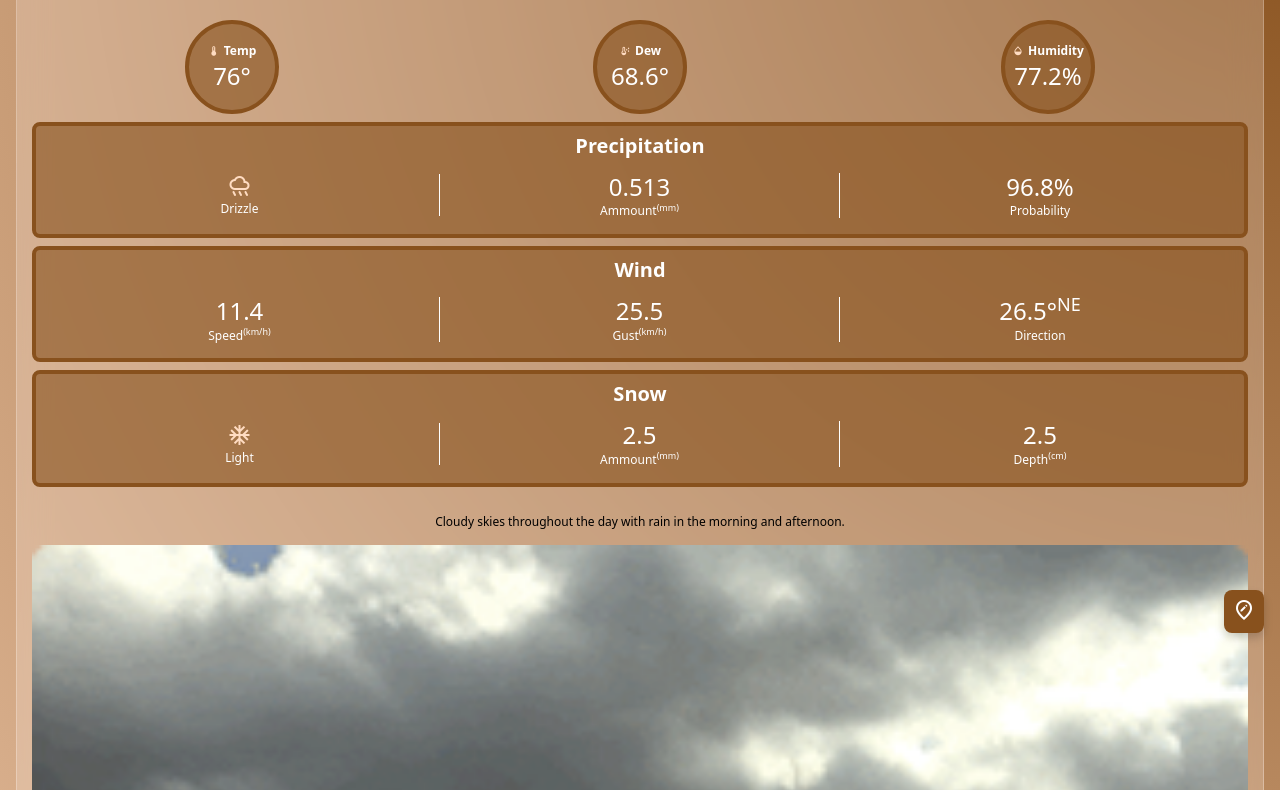
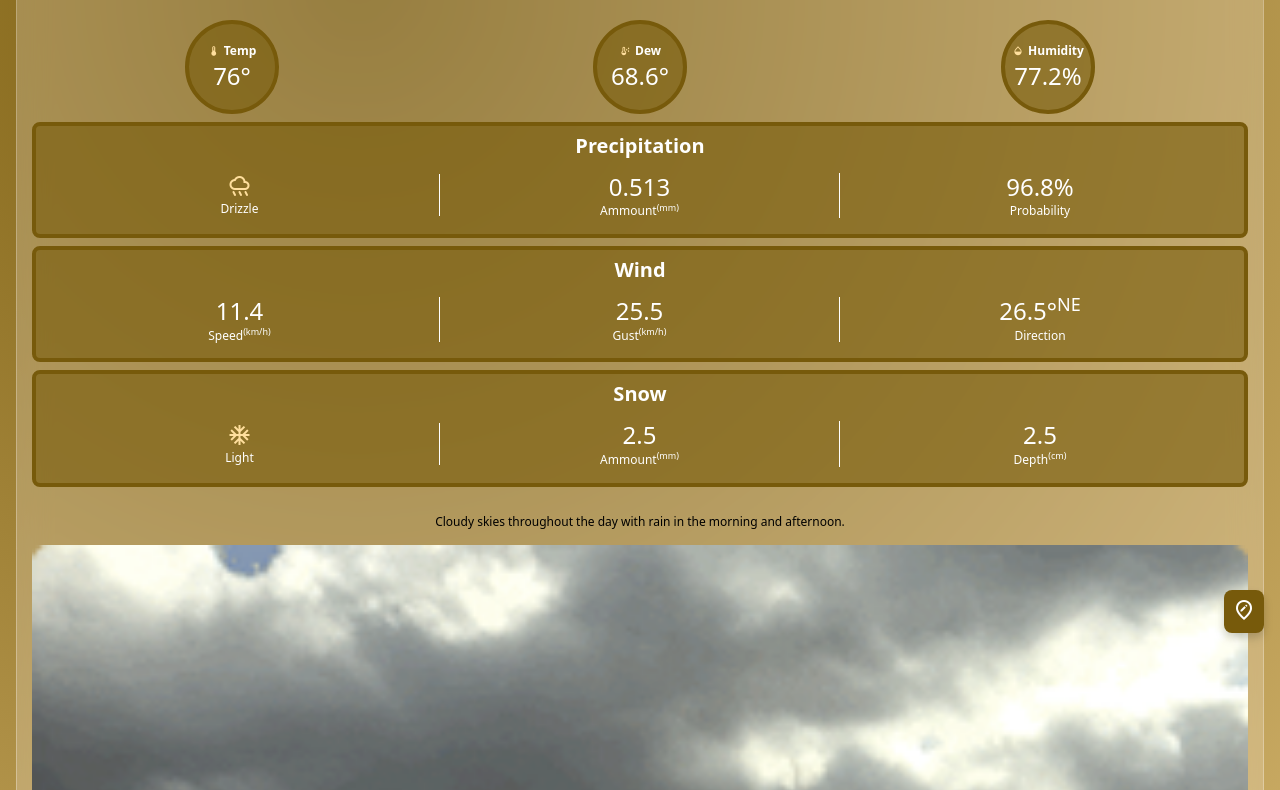
Before and after one commit to yvez404notfound/weather-app, a website built with webpack: page src/index.html in a window 1280 px wide. Shown: the part 151-941 px from the top of the page. Built offline with nearby package versions, Linux system fonts and the light colour scheme; no server answers; a web font is replaced by a local one.

Commit message:
feat: Dynamic color theme change base on current weather condition

```diff
--- a/src/assets/styles/clear-dark.css
+++ /dev/null
@@ -1,51 +0,0 @@
-.clear-dark {
-	--primary: 255 183 123;
-	--surface-tint: 255 183 123;
-	--on-primary: 77 39 0;
-	--primary-container: 108 58 5;
-	--on-primary-container: 255 220 194;
-	--secondary: 227 192 166;
-	--on-secondary: 65 44 25;
-	--secondary-container: 90 66 46;
-	--on-secondary-container: 255 220 194;
-	--tertiary: 196 203 151;
-	--on-tertiary: 46 51 13;
-	--tertiary-container: 68 74 34;
-	--on-tertiary-container: 224 231 177;
-	--error: 255 180 171;
-	--on-error: 105 0 5;
-	--error-container: 147 0 10;
-	--on-error-container: 255 218 214;
-	--background: 25 18 12;
-	--on-background: 239 224 214;
-	--surface: 25 18 12;
-	--on-surface: 239 224 214;
-	--surface-variant: 81 68 59;
-	--on-surface-variant: 214 195 182;
-	--outline: 158 142 130;
-	--outline-variant: 81 68 59;
-	--shadow: 0 0 0;
-	--scrim: 0 0 0;
-	--inverse-surface: 239 224 214;
-	--inverse-on-surface: 56 47 40;
-	--inverse-primary: 136 81 29;
-	--primary-fixed: 255 220 194;
-	--on-primary-fixed: 46 21 0;
-	--primary-fixed-dim: 255 183 123;
-	--on-primary-fixed-variant: 108 58 5;
-	--secondary-fixed: 255 220 194;
-	--on-secondary-fixed: 42 23 7;
-	--secondary-fixed-dim: 227 192 166;
-	--on-secondary-fixed-variant: 90 66 46;
-	--tertiary-fixed: 224 231 177;
-	--on-tertiary-fixed: 25 30 0;
-	--tertiary-fixed-dim: 196 203 151;
-	--on-tertiary-fixed-variant: 68 74 34;
-	--surface-dim: 25 18 12;
-	--surface-bright: 65 55 49;
-	--surface-container-lowest: 20 13 8;
-	--surface-container-low: 34 26 20;
-	--surface-container: 38 30 24;
-	--surface-container-high: 49 40 34;
-	--surface-container-highest: 60 51 44;
-}
--- a/src/assets/styles/clear-day.css
+++ /dev/null
@@ -1,51 +0,0 @@
-.clear-day {
-	--primary: 136 81 29;
-	--surface-tint: 136 81 29;
-	--on-primary: 255 255 255;
-	--primary-container: 255 220 194;
-	--on-primary-container: 108 58 5;
-	--secondary: 116 89 68;
-	--on-secondary: 255 255 255;
-	--secondary-container: 255 220 194;
-	--on-secondary-container: 90 66 46;
-	--tertiary: 92 98 55;
-	--on-tertiary: 255 255 255;
-	--tertiary-container: 224 231 177;
-	--on-tertiary-container: 68 74 34;
-	--error: 186 26 26;
-	--on-error: 255 255 255;
-	--error-container: 255 218 214;
-	--on-error-container: 147 0 10;
-	--background: 255 248 245;
-	--on-background: 34 26 20;
-	--surface: 255 248 245;
-	--on-surface: 34 26 20;
-	--surface-variant: 243 223 210;
-	--on-surface-variant: 81 68 59;
-	--outline: 132 116 105;
-	--outline-variant: 214 195 182;
-	--shadow: 0 0 0;
-	--scrim: 0 0 0;
-	--inverse-surface: 56 47 40;
-	--inverse-on-surface: 254 238 228;
-	--inverse-primary: 255 183 123;
-	--primary-fixed: 255 220 194;
-	--on-primary-fixed: 46 21 0;
-	--primary-fixed-dim: 255 183 123;
-	--on-primary-fixed-variant: 108 58 5;
-	--secondary-fixed: 255 220 194;
-	--on-secondary-fixed: 42 23 7;
-	--secondary-fixed-dim: 227 192 166;
-	--on-secondary-fixed-variant: 90 66 46;
-	--tertiary-fixed: 224 231 177;
-	--on-tertiary-fixed: 25 30 0;
-	--tertiary-fixed-dim: 196 203 151;
-	--on-tertiary-fixed-variant: 68 74 34;
-	--surface-dim: 231 215 205;
-	--surface-bright: 255 248 245;
-	--surface-container-lowest: 255 255 255;
-	--surface-container-low: 255 241 233;
-	--surface-container: 251 235 225;
-	--surface-container-high: 245 229 219;
-	--surface-container-highest: 239 224 214;
-}
--- /dev/null
+++ b/src/assets/styles/clear.css
@@ -0,0 +1,51 @@
+.clear {
+	--primary: 119 90 11;
+	--surface-tint: 119 90 11;
+	--on-primary: 255 255 255;
+	--primary-container: 255 223 157;
+	--on-primary-container: 91 67 0;
+	--secondary: 107 93 63;
+	--on-secondary: 255 255 255;
+	--secondary-container: 245 224 187;
+	--on-secondary-container: 82 69 42;
+	--tertiary: 74 101 71;
+	--on-tertiary: 255 255 255;
+	--tertiary-container: 204 235 196;
+	--on-tertiary-container: 51 77 49;
+	--error: 186 26 26;
+	--on-error: 255 255 255;
+	--error-container: 255 218 214;
+	--on-error-container: 147 0 10;
+	--background: 255 248 242;
+	--on-background: 31 27 19;
+	--surface: 255 248 242;
+	--on-surface: 31 27 19;
+	--surface-variant: 237 225 207;
+	--on-surface-variant: 77 70 57;
+	--outline: 127 118 103;
+	--outline-variant: 208 197 180;
+	--shadow: 0 0 0;
+	--scrim: 0 0 0;
+	--inverse-surface: 53 48 39;
+	--inverse-on-surface: 249 239 226;
+	--inverse-primary: 233 193 108;
+	--primary-fixed: 255 223 157;
+	--on-primary-fixed: 37 26 0;
+	--primary-fixed-dim: 233 193 108;
+	--on-primary-fixed-variant: 91 67 0;
+	--secondary-fixed: 245 224 187;
+	--on-secondary-fixed: 36 26 4;
+	--secondary-fixed-dim: 216 196 160;
+	--on-secondary-fixed-variant: 82 69 42;
+	--tertiary-fixed: 204 235 196;
+	--on-tertiary-fixed: 7 33 9;
+	--tertiary-fixed-dim: 176 207 170;
+	--on-tertiary-fixed-variant: 51 77 49;
+	--surface-dim: 226 217 204;
+	--surface-bright: 255 248 242;
+	--surface-container-lowest: 255 255 255;
+	--surface-container-low: 252 242 229;
+	--surface-container: 246 236 223;
+	--surface-container-high: 241 231 217;
+	--surface-container-highest: 235 225 212;
+}
--- /dev/null
+++ b/src/assets/styles/cloudy.css
@@ -0,0 +1,51 @@
+.cloudy {
+	--primary: 42 99 138;
+	--surface-tint: 42 99 138;
+	--on-primary: 255 255 255;
+	--primary-container: 203 230 255;
+	--on-primary-container: 3 75 113;
+	--secondary: 80 96 111;
+	--on-secondary: 255 255 255;
+	--secondary-container: 212 228 246;
+	--on-secondary-container: 57 72 86;
+	--tertiary: 102 88 123;
+	--on-tertiary: 255 255 255;
+	--tertiary-container: 236 220 255;
+	--on-tertiary-container: 78 65 98;
+	--error: 186 26 26;
+	--on-error: 255 255 255;
+	--error-container: 255 218 214;
+	--on-error-container: 147 0 10;
+	--background: 247 249 255;
+	--on-background: 24 28 32;
+	--surface: 247 249 255;
+	--on-surface: 24 28 32;
+	--surface-variant: 222 227 234;
+	--on-surface-variant: 66 71 77;
+	--outline: 114 120 126;
+	--outline-variant: 193 199 206;
+	--shadow: 0 0 0;
+	--scrim: 0 0 0;
+	--inverse-surface: 45 49 53;
+	--inverse-on-surface: 238 241 246;
+	--inverse-primary: 152 204 249;
+	--primary-fixed: 203 230 255;
+	--on-primary-fixed: 0 30 49;
+	--primary-fixed-dim: 152 204 249;
+	--on-primary-fixed-variant: 3 75 113;
+	--secondary-fixed: 212 228 246;
+	--on-secondary-fixed: 13 29 42;
+	--secondary-fixed-dim: 184 200 217;
+	--on-secondary-fixed-variant: 57 72 86;
+	--tertiary-fixed: 236 220 255;
+	--on-tertiary-fixed: 33 22 52;
+	--tertiary-fixed-dim: 208 191 231;
+	--on-tertiary-fixed-variant: 78 65 98;
+	--surface-dim: 215 218 223;
+	--surface-bright: 247 249 255;
+	--surface-container-lowest: 255 255 255;
+	--surface-container-low: 241 244 249;
+	--surface-container: 235 238 243;
+	--surface-container-high: 230 232 238;
+	--surface-container-highest: 224 227 232;
+}
--- /dev/null
+++ b/src/assets/styles/fog.css
@@ -0,0 +1,51 @@
+.foggy {
+	--primary: 0 104 116;
+	--surface-tint: 0 104 116;
+	--on-primary: 255 255 255;
+	--primary-container: 158 239 253;
+	--on-primary-container: 0 79 88;
+	--secondary: 74 98 103;
+	--on-secondary: 255 255 255;
+	--secondary-container: 205 231 236;
+	--on-secondary-container: 51 75 79;
+	--tertiary: 82 94 125;
+	--on-tertiary: 255 255 255;
+	--tertiary-container: 218 226 255;
+	--on-tertiary-container: 59 70 100;
+	--error: 186 26 26;
+	--on-error: 255 255 255;
+	--error-container: 255 218 214;
+	--on-error-container: 147 0 10;
+	--background: 245 250 251;
+	--on-background: 23 29 30;
+	--surface: 245 250 251;
+	--on-surface: 23 29 30;
+	--surface-variant: 219 228 230;
+	--on-surface-variant: 63 72 74;
+	--outline: 111 121 122;
+	--outline-variant: 191 200 202;
+	--shadow: 0 0 0;
+	--scrim: 0 0 0;
+	--inverse-surface: 43 49 51;
+	--inverse-on-surface: 236 242 243;
+	--inverse-primary: 130 211 224;
+	--primary-fixed: 158 239 253;
+	--on-primary-fixed: 0 31 36;
+	--primary-fixed-dim: 130 211 224;
+	--on-primary-fixed-variant: 0 79 88;
+	--secondary-fixed: 205 231 236;
+	--on-secondary-fixed: 5 31 35;
+	--secondary-fixed-dim: 177 203 208;
+	--on-secondary-fixed-variant: 51 75 79;
+	--tertiary-fixed: 218 226 255;
+	--on-tertiary-fixed: 14 27 55;
+	--tertiary-fixed-dim: 186 198 234;
+	--on-tertiary-fixed-variant: 59 70 100;
+	--surface-dim: 213 219 220;
+	--surface-bright: 245 250 251;
+	--surface-container-lowest: 255 255 255;
+	--surface-container-low: 239 245 246;
+	--surface-container: 233 239 240;
+	--surface-container-high: 227 233 234;
+	--surface-container-highest: 222 227 229;
+}
--- /dev/null
+++ b/src/assets/styles/rain.css
@@ -0,0 +1,51 @@
+.rainy {
+	--primary: 41 99 138;
+	--surface-tint: 41 99 138;
+	--on-primary: 255 255 255;
+	--primary-container: 203 230 255;
+	--on-primary-container: 1 75 113;
+	--secondary: 80 96 111;
+	--on-secondary: 255 255 255;
+	--secondary-container: 212 228 246;
+	--on-secondary-container: 57 72 86;
+	--tertiary: 102 88 123;
+	--on-tertiary: 255 255 255;
+	--tertiary-container: 236 220 255;
+	--on-tertiary-container: 77 65 98;
+	--error: 186 26 26;
+	--on-error: 255 255 255;
+	--error-container: 255 218 214;
+	--on-error-container: 147 0 10;
+	--background: 247 249 255;
+	--on-background: 24 28 32;
+	--surface: 247 249 255;
+	--on-surface: 24 28 32;
+	--surface-variant: 222 227 234;
+	--on-surface-variant: 65 71 77;
+	--outline: 114 120 126;
+	--outline-variant: 193 199 206;
+	--shadow: 0 0 0;
+	--scrim: 0 0 0;
+	--inverse-surface: 45 49 53;
+	--inverse-on-surface: 238 241 246;
+	--inverse-primary: 151 204 249;
+	--primary-fixed: 203 230 255;
+	--on-primary-fixed: 0 30 48;
+	--primary-fixed-dim: 151 204 249;
+	--on-primary-fixed-variant: 1 75 113;
+	--secondary-fixed: 212 228 246;
+	--on-secondary-fixed: 13 29 41;
+	--secondary-fixed-dim: 184 200 217;
+	--on-secondary-fixed-variant: 57 72 86;
+	--tertiary-fixed: 236 220 255;
+	--on-tertiary-fixed: 33 22 52;
+	--tertiary-fixed-dim: 208 191 232;
+	--on-tertiary-fixed-variant: 77 65 98;
+	--surface-dim: 215 218 223;
+	--surface-bright: 247 249 255;
+	--surface-container-lowest: 255 255 255;
+	--surface-container-low: 241 244 249;
+	--surface-container: 235 238 243;
+	--surface-container-high: 229 232 237;
+	--surface-container-highest: 224 227 232;
+}
--- /dev/null
+++ b/src/assets/styles/snow.css
@@ -0,0 +1,51 @@
+.snowy {
+	--primary: 24 101 132;
+	--surface-tint: 24 101 132;
+	--on-primary: 255 255 255;
+	--primary-container: 193 232 255;
+	--on-primary-container: 0 77 103;
+	--secondary: 78 97 108;
+	--on-secondary: 255 255 255;
+	--secondary-container: 209 230 243;
+	--on-secondary-container: 54 73 84;
+	--tertiary: 95 90 125;
+	--on-tertiary: 255 255 255;
+	--tertiary-container: 229 222 255;
+	--on-tertiary-container: 71 67 100;
+	--error: 186 26 26;
+	--on-error: 255 255 255;
+	--error-container: 255 218 214;
+	--on-error-container: 147 0 10;
+	--background: 246 250 254;
+	--on-background: 23 28 31;
+	--surface: 246 250 254;
+	--on-surface: 23 28 31;
+	--surface-variant: 220 227 233;
+	--on-surface-variant: 64 72 77;
+	--outline: 113 120 125;
+	--outline-variant: 192 199 205;
+	--shadow: 0 0 0;
+	--scrim: 0 0 0;
+	--inverse-surface: 44 49 52;
+	--inverse-on-surface: 237 241 245;
+	--inverse-primary: 142 207 242;
+	--primary-fixed: 193 232 255;
+	--on-primary-fixed: 0 30 43;
+	--primary-fixed-dim: 142 207 242;
+	--on-primary-fixed-variant: 0 77 103;
+	--secondary-fixed: 209 230 243;
+	--on-secondary-fixed: 9 30 40;
+	--secondary-fixed-dim: 181 201 215;
+	--on-secondary-fixed-variant: 54 73 84;
+	--tertiary-fixed: 229 222 255;
+	--on-tertiary-fixed: 27 23 54;
+	--tertiary-fixed-dim: 200 194 234;
+	--on-tertiary-fixed-variant: 71 67 100;
+	--surface-dim: 214 218 222;
+	--surface-bright: 246 250 254;
+	--surface-container-lowest: 255 255 255;
+	--surface-container-low: 240 244 248;
+	--surface-container: 234 238 242;
+	--surface-container-high: 229 233 237;
+	--surface-container-highest: 223 227 231;
+}
--- /dev/null
+++ b/src/assets/styles/wind.css
@@ -0,0 +1,51 @@
+.windy {
+	--primary: 0 105 112;
+	--surface-tint: 0 105 112;
+	--on-primary: 255 255 255;
+	--primary-container: 157 240 248;
+	--on-primary-container: 0 79 85;
+	--secondary: 74 99 101;
+	--on-secondary: 255 255 255;
+	--secondary-container: 204 232 234;
+	--on-secondary-container: 50 75 77;
+	--tertiary: 80 94 125;
+	--on-tertiary: 255 255 255;
+	--tertiary-container: 215 226 255;
+	--on-tertiary-container: 56 71 100;
+	--error: 186 26 26;
+	--on-error: 255 255 255;
+	--error-container: 255 218 214;
+	--on-error-container: 147 0 10;
+	--background: 244 250 251;
+	--on-background: 22 29 29;
+	--surface: 244 250 251;
+	--on-surface: 22 29 29;
+	--surface-variant: 218 228 229;
+	--on-surface-variant: 63 72 73;
+	--outline: 111 121 122;
+	--outline-variant: 190 200 201;
+	--shadow: 0 0 0;
+	--scrim: 0 0 0;
+	--inverse-surface: 43 50 50;
+	--inverse-on-surface: 236 242 242;
+	--inverse-primary: 128 212 220;
+	--primary-fixed: 157 240 248;
+	--on-primary-fixed: 0 32 34;
+	--primary-fixed-dim: 128 212 220;
+	--on-primary-fixed-variant: 0 79 85;
+	--secondary-fixed: 204 232 234;
+	--on-secondary-fixed: 5 31 33;
+	--secondary-fixed-dim: 177 203 206;
+	--on-secondary-fixed-variant: 50 75 77;
+	--tertiary-fixed: 215 226 255;
+	--on-tertiary-fixed: 10 27 54;
+	--tertiary-fixed-dim: 183 199 234;
+	--on-tertiary-fixed-variant: 56 71 100;
+	--surface-dim: 213 219 220;
+	--surface-bright: 244 250 251;
+	--surface-container-lowest: 255 255 255;
+	--surface-container-low: 239 245 245;
+	--surface-container: 233 239 239;
+	--surface-container-high: 227 233 234;
+	--surface-container-highest: 222 228 228;
+}
--- a/src/services/dynamicColorThemeGenerator.js
+++ b/src/services/dynamicColorThemeGenerator.js
@@ -1,18 +1,34 @@
+import { getRandomNumber } from "../utils/random";
+
 class DynamicColorThemeGenerator {
 	bodyElement;
+	AvailableThemes = Object.freeze({
+		SNOW: "snowy",
+		RAIN: "rainy",
+		FOG: "foggy",
+		WIND: "windy",
+		CLOUDY: "cloudy",
+		PARTLYCLOUDYDAY: "cloudy",
+		PARTLYCLOUDYNIGHT: "cloudy",
+		CLEAR: "clear",
+		CLEARDAY: "clear",
+		CLEARNIGHT: "clear",
+	});
 
 	constructor(bodyElement) {
 		this.bodyElement = bodyElement;
 	}
 
-	changeTheme(currentCondition) {}
-
 	initDefaultTheme() {
-		this.bodyElement.classList.add("clear-day");
-		this.bodyElement.style.backgroundImage = `radial-gradient(circle at 100% 0%, rgb(var(--primary)), rgb(var(--primary-container)))`;
+		this.changeTheme("clear");
 	}
 
-	generateRandomRadialGradient() {}
+	changeTheme(theme) {
+		theme = theme.replaceAll("-", "").toUpperCase();
+
+		this.bodyElement.className = this.AvailableThemes[theme];
+		this.bodyElement.style.backgroundImage = `radial-gradient(circle at ${getRandomNumber(0, 100)}% ${getRandomNumber(0, 10)}%, rgb(var(--primary)), rgb(var(--primary-container)))`;
+	}
 }
 
 export default DynamicColorThemeGenerator;
--- a/src/services/locationHandler.js
+++ b/src/services/locationHandler.js
@@ -1,4 +1,8 @@
-import { weatherDataHandler, weatherDomHandler } from "..";
+import {
+	dynamicColorThemeGenerator,
+	weatherDataHandler,
+	weatherDomHandler,
+} from "..";
 import { getWeatherByLocation } from "../api/weatherApi";
 // import { getUserCityLocation } from "../utils/geolocation";
 import { closeDialog, openDialog } from "../utils/modal.js";
--- /dev/null
+++ b/src/utils/random.js
@@ -0,0 +1,5 @@
+const getRandomNumber = function (min, max) {
+	return Math.floor(Math.random() * (max - min + 1)) + min;
+};
+
+export { getRandomNumber };
```
Also changed, not shown: src/index.css (+16 -14 lines), src/index.js (+8 -8 lines), src/services/weatherDomHandler.js (+17 -15 lines).
